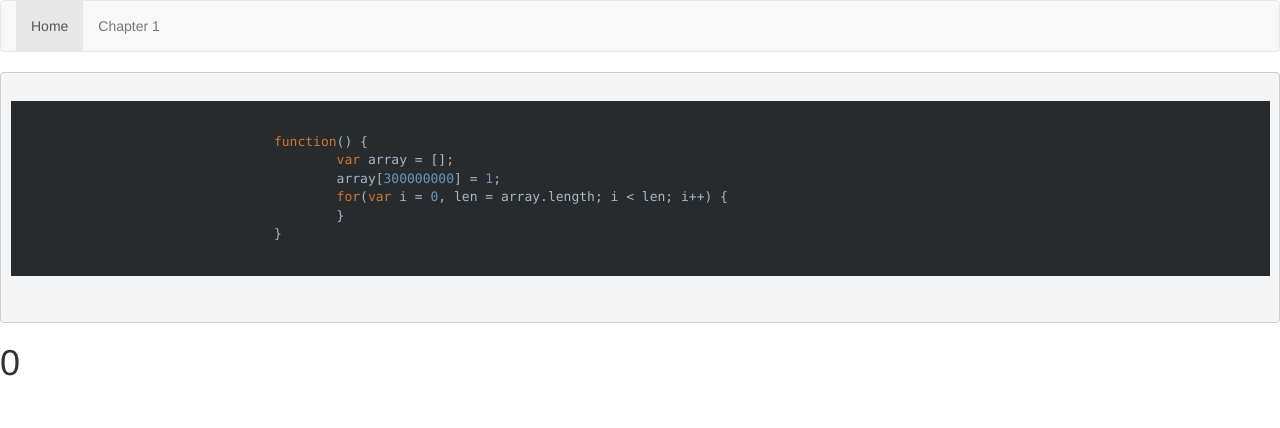
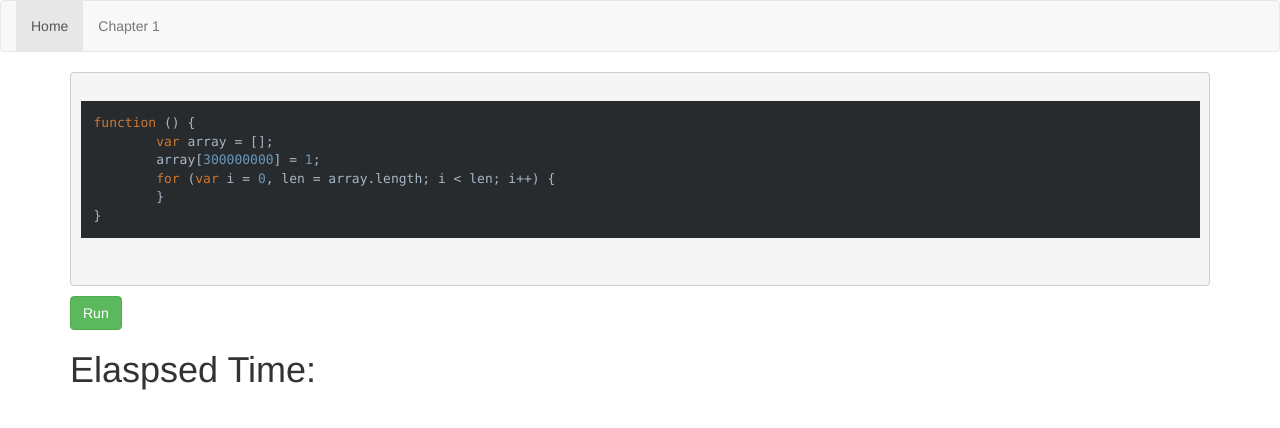
Before and after one commit to rong4188/high-performance-js-demo, a website: page index.html in a window 1280 px wide. Drawn offline with nearby package versions, Linux system fonts and the light colour scheme.

Commit message:
try some toString trick

```diff
--- a/index.html
+++ b/index.html
@@ -24,18 +24,19 @@
 				<li role="presentation"><a href="#">Chapter 1</a></li>
 			</ul>
 	</nav>
-	<div>
+	<div class="js-main-container container">
 		<pre>
-			<code class="hljs JavaScript">
-				function() {
+			<code class="js-code-piece hljs JavaScript">
+				<!--function() {
 					var array = [];
 					array[300000000] = 1;
 					for(var i = 0, len = array.length; i < len; i++) {
 					}
-				}
+				}-->
 			</code>
 		</pre>
-		<h1>{{result.elapsedTime}}</h1>
+		<button class="js-run btn btn-success" ng-click="runCode()">Run</button>
+		<h1>Elaspsed Time: {{result.elapsedTime}}</h1>
 	</div>
 </body>
 
--- a/main.js
+++ b/main.js
@@ -1,19 +1,25 @@
-(function() {
+(function () {
 	"use strict";
 	angular
 		.module('mainModule', ['ui.bootstrap', 'ngRoute'])
 		.controller('mainController', mainController);
 	mainController.$inject = ["$scope", "$q", "$log", "calculagraphService"];
 	function mainController($scope, $q, $log, calculagraphService) {
-		var testFn = function() {
-			var array = [];
-			array[300000000] = 1;
-			for(var i = 0, len = array.length; i < len; i++) {
-
-			}
+		//don't format it since all the tabs would be converted to string
+		var testFn =
+function () {
+	var array = [];
+	array[300000000] = 1;
+	for (var i = 0, len = array.length; i < len; i++) {
+	}
+}
+		$('.js-code-piece').text(testFn.toString());
+		$('.js-code-piece').each(function (i, block) {
+			hljs.highlightBlock(block);
+		});
+		$scope.runCode = function () {
+			$scope.result = calculagraphService.calculateElapsedTime(testFn);
 		}
-
-		$scope.result = calculagraphService.calculateElapsedTime(testFn);
 		$log.debug($scope.result);
 	}
 })();
```
